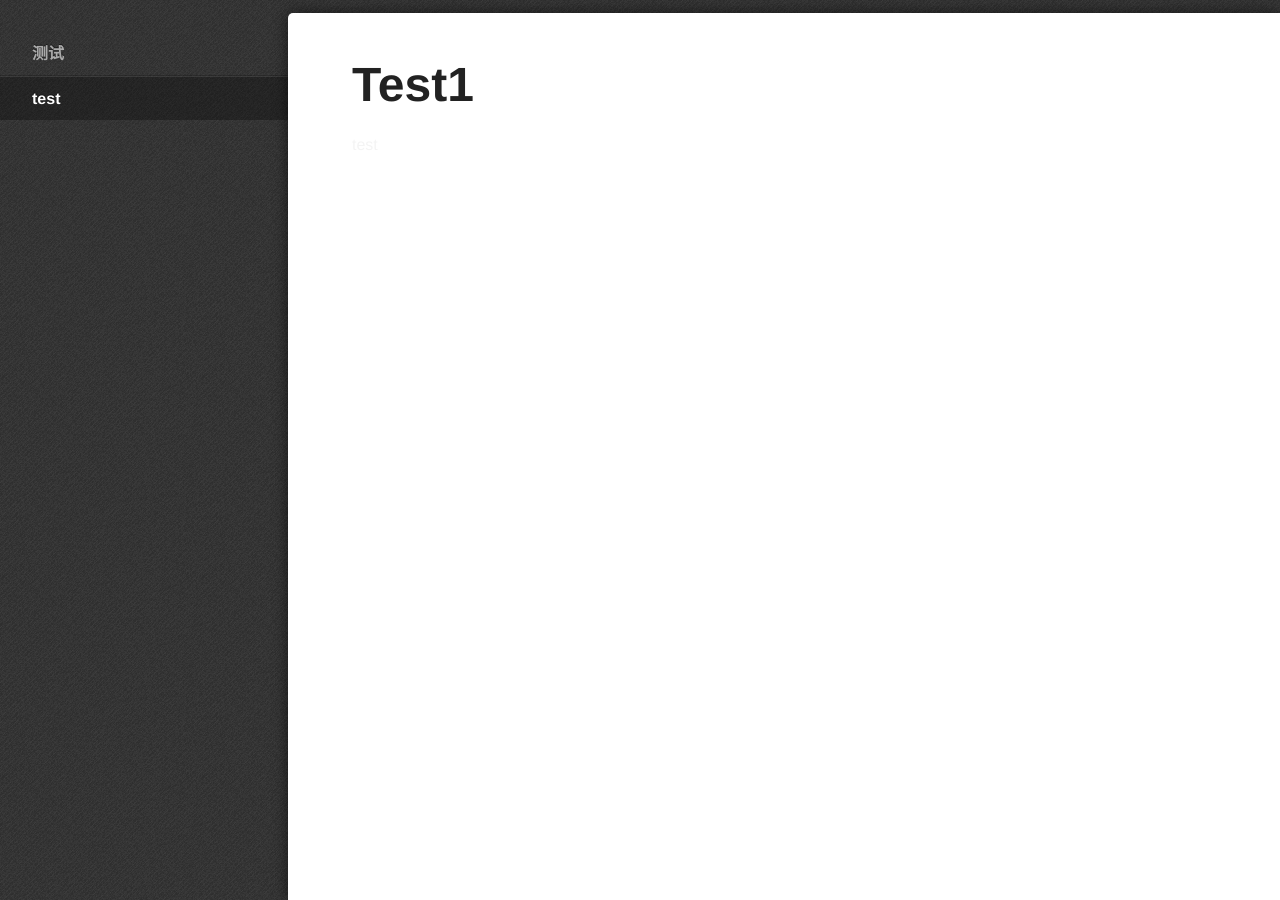
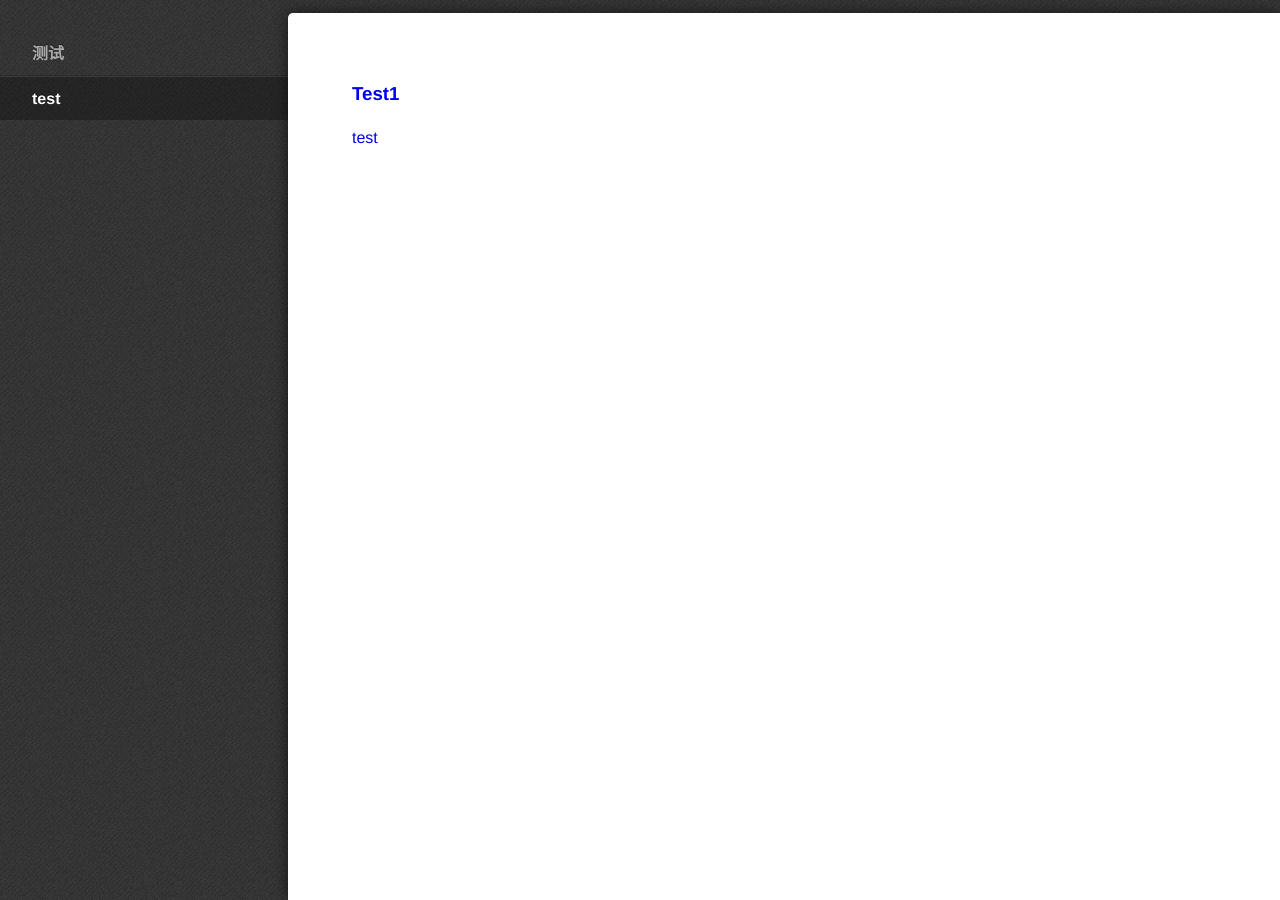
Before and after one commit to ZenoChiu/ZenoChiu.github.io, a Jekyll site: the page built from category/test.html, in a window 1280 px wide. Built offline with Jekyll 4.4.1, drawn with Linux system fonts in a browser that asks for light colours; some web fonts are replaced.

Commit message:
test
test

```diff
--- a/_layouts/category.html
+++ b/_layouts/category.html
@@ -15,7 +15,7 @@
 
               <a href='{{ post.url | relative_url }}'>
                   <div>
-                     <h1>{{post.title}}</h1>
+                     <h3>{{post.title}}</h3>
                      <p>{{post.category}}</p>
                   </div>
               </a>
--- a/static/rn/styles.css
+++ b/static/rn/styles.css
@@ -72,7 +72,6 @@ p.intro {
 }
 
 a {
-  color: #f4f4f4;
   text-decoration: none;
 }
 
```
